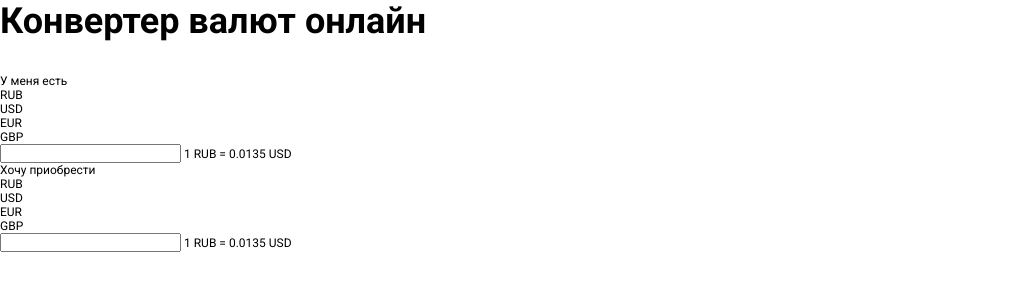
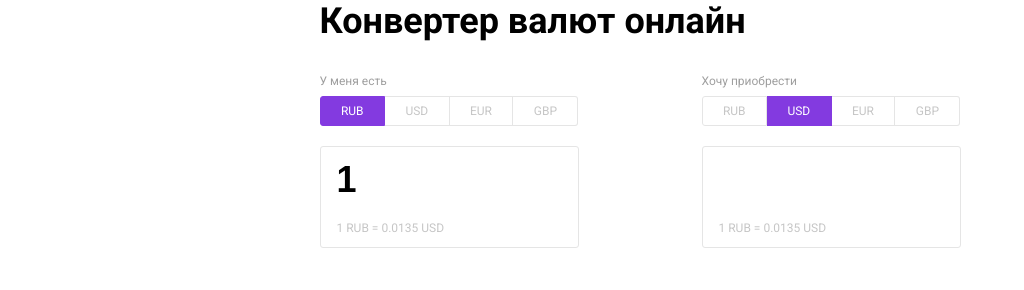
Before and after one commit to heydarov93/exchange-project, a plain HTML site: page index.html in a window 1280 px wide. Shown: the whole page, without its empty margins (0-1024 px from the left). Drawn offline with Linux system fonts and the light colour scheme; no server answers.

Commit message:
22.02.2023

```diff
--- a/index.html
+++ b/index.html
@@ -11,31 +11,33 @@
     <main>
       <div class="main__container">
         <h1 class="main__title">Конвертер валют онлайн</h1>
+        <div class="currency__flex__container">
           <div class="base__currency">
-          <label class="base__label">У меня есть</label>
+            <label class="top__label">У меня есть</label>
             <div class="currency__codes">
-            <div class="code code-active">RUB</div>
+              <div class="code code__active">RUB</div>
               <div class="code">USD</div>
               <div class="code">EUR</div>
               <div class="code">GBP</div>
             </div>
             <div class="input__box">
-            <input type="text" class="currency__input" />
+              <input type="text" id="baseInput" class="input__field" />
               <label class="sub__info">1 RUB = 0.0135 USD</label>
             </div>
           </div>
 
           <div class="output__currency">
-          <label class="base__label">Хочу приобрести</label>
+            <label class="top__label">Хочу приобрести</label>
             <div class="currency__codes">
-            <div class="code code-active">RUB</div>
-            <div class="code">USD</div>
+              <div class="code">RUB</div>
+              <div class="code  code__active">USD</div>
               <div class="code">EUR</div>
               <div class="code">GBP</div>
             </div>
             <div class="input__box">
-            <input type="text" class="currency__input" />
+              <input type="text" id="output" class="input__field" />
               <label class="sub__info">1 RUB = 0.0135 USD</label>
+            </div>
           </div>
         </div>
       </div>
--- a/script.js
+++ b/script.js
@@ -1,34 +1,65 @@
 "use strict";
-const baseCurrencyCode = 'USD';
-const outputCurrencyCode = 'RUB';
-const baseCurrencyValue = '2';
+const currencyCodesEl = document.querySelectorAll(".currency__codes");
+const inputBase = document.querySelector("#baseInput");
+const inputOutput = document.querySelector("#output");
 
+////////////////////////////////////////////////////////////////////////
+// Default value for inputs
+inputBase.value = 1;
+exchange();
+
+////////////////////////////////////////////////////////////////////////
+// Click event for each currency code (remove & add "code__active" class)
+currencyCodesEl.forEach((curCode) => {
+  curCode.addEventListener("click", (e) => {
+    [...curCode.children].forEach((el) => el.classList.remove("code__active"));
+
+    e.target.classList.add("code__active");
+
+    exchange()
+  });
+});
 
 
 // https://api.exchangerate.host/latest?base=USD&symbols=RUB
-async function fetchRate(base) {
+async function exchange() {
   try {
+    // select active currency code (base & output)
+    const activeBaseCode = document.querySelector(
+      ".base__currency .code__active"
+    ).textContent;
+    const activeOutputCode = document.querySelector(
+      ".output__currency .code__active"
+    ).textContent;
+
+    // Fetch currency value
     const request = await fetch(
-      `https://api.exchangerate.host/latest?base=${base}&symbols=RUB,USD,EUR,GBP`
+      `https://api.exchangerate.host/latest?base=${activeBaseCode}&symbols=${activeOutputCode}`
     );
 
     const response = await request.json();
 
-    return response.rates;
+    // Calculate result and display output
+      inputOutput.value = (inputBase.value * response.rates[activeOutputCode]).toFixed(4);
+
+      document.querySelector(".base__currency .sub__info").innerHTML = `
+      1 ${activeBaseCode} = ${response.rates[activeOutputCode].toFixed(4)}
+      `;
+      // document.querySelector(".output__currency .sub__info").innerHTML = `
+      // 1 ${activeOutputCode} = ${response.rates[activeBaseCode].toFixed(4)}
+      // `;
 
   } catch (err) {
-    console.error('Algoritmika bank exchange error: \n', err);
+    console.error("Algoritmika bank exchange error: \n", err);
   }
 }
 
-// fetchRate("USD", "RUB").then(data => console.log(data))
+// const ratesObj = exchange(baseCurrencyCode).then((data) => data);
 
-const ratesObj = fetchRate(baseCurrencyCode).then(data => data)
+// function calcOutputCurrency(baseValue, symbol) {
+//   return ratesObj.then((data) => +baseValue * data[symbol]);
+// }
 
-
-function calcOutputCurrency(baseValue, symbol) {
-   return  ratesObj.then(data => +baseValue * data[symbol])
-}
-
-calcOutputCurrency(baseCurrencyValue, outputCurrencyCode)
-.then(data => console.log(data))
+// calcOutputCurrency(baseCurrencyValue, outputCurrencyCode).then((data) =>
+//   console.log(data)
+// );
--- a/style.css
+++ b/style.css
@@ -1,6 +1,6 @@
-@import url('https://fonts.googleapis.com/css2?family=Roboto:wght@400;500;700;900&display=swap');
+@import url("https://fonts.googleapis.com/css2?family=Roboto:wght@400;500;700;900&display=swap");
 
-*{
+* {
   margin: 0;
   padding: 0;
   box-sizing: border-box;
@@ -11,12 +11,21 @@ html {
 }
 
 body {
-    font-family: 'Roboto', sans-serif;
+  font-family: "Roboto", sans-serif;
   overflow-x: hidden;
 }
 
 .main__container {
+  max-width: 64.1rem;
+  margin: 0 auto;
+}
+
+.currency__flex__container {
+  display: flex;
+  gap: 12.3rem;
   font-size: 1.2rem;
+  align-items: flex-start;
+  justify-content: space-between;
 }
 
 .main__title {
@@ -24,3 +33,64 @@ body {
   font-weight: 700;
   margin-bottom: 3.2rem;
 }
+
+.base__currency,
+.output__currency {
+  color: #c6c6c6;
+  width: 25.9rem;
+}
+
+.top__label {
+  display: inline-block;
+  color: #9f9f9f;
+  margin-bottom: 0.8rem;
+}
+
+.currency__codes {
+  display: flex;
+  height: 3rem;
+  margin-bottom: 2rem;
+  overflow: hidden;
+}
+
+.code {
+  border: 0.1rem solid #e5e5e5;
+  border-left: none;
+  flex-grow: 1;
+  display: flex;
+  align-items: center;
+  justify-content: center;
+  cursor: pointer;
+}
+
+.code:first-child {
+  border-radius: 0.3rem 0 0 0.3rem;
+  border-left: 0.1rem solid #e5e5e5;
+}
+
+.code:last-child {
+  border-radius: 0 0.3rem 0.3rem 0;
+}
+
+.code.code__active {
+  background-color: #833ae0;
+  border-color: #833ae0;
+  color: #fff;
+}
+
+.input__box {
+  display: flex;
+  flex-direction: column;
+  justify-content: space-between;
+  min-height: 10.2rem;
+  border: 0.1rem solid #e5e5e5;
+  border-radius: 0.3rem;
+  padding: 1.2rem 1.6rem;
+}
+
+.input__field {
+  font-size: 3.6rem;
+  font-weight: 700;
+  border: none;
+  outline: none;
+}
```
Lines whose indentation alone changed are shown as unchanged.
